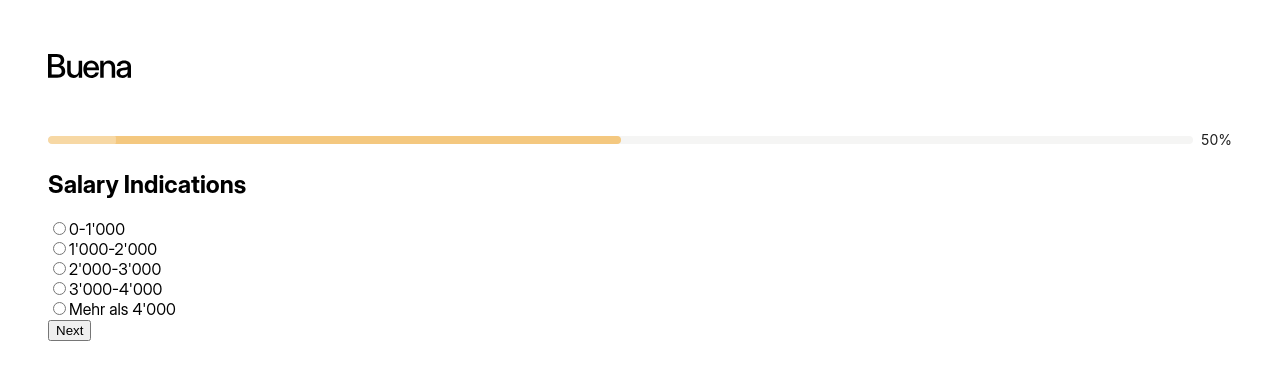
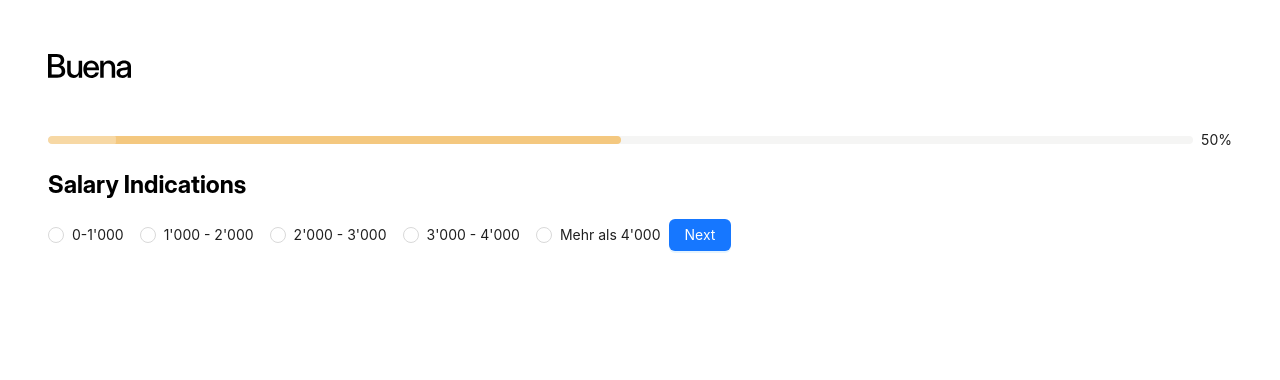
Before and after one commit to LiamGitGoing/buena-application, a React (Create React App) app: page /salary-indications in a window 1280 px wide. Shown: the top 380 px of the page. Built offline with nearby package versions, Linux system fonts and the light colour scheme.

Commit message:
[update] refactored radio buttons with Ant components

```diff
--- a/src/components/RadioButton.tsx
+++ /dev/null
@@ -1,26 +0,0 @@
-import React from 'react';
-
-interface RadioButtonProps {
-    name: string;
-    value: string;
-    checked: boolean;
-    onChange: (e: React.ChangeEvent<HTMLInputElement>) => void;
-    label: string;
-}
-
-const RadioButton: React.FC<RadioButtonProps> = ({ name, value, checked, onChange, label }) => {
-    return (
-        <div>
-            <input
-                type="radio"
-                name={name}
-                value={value}
-                checked={checked}
-                onChange={onChange}
-            />
-            <label>{label}</label>
-        </div>
-    );
-};
-
-export default RadioButton;
--- a/src/pages/SalaryIndications.tsx
+++ b/src/pages/SalaryIndications.tsx
@@ -1,17 +1,17 @@
 import React from 'react';
 import { useDispatch, useSelector } from 'react-redux';
 import { useNavigate } from 'react-router-dom';
+import { Radio, Button as AntButton } from 'antd';
+import { RadioChangeEvent } from 'antd/es/radio/interface';
 import { setSalary } from '../context/formSlice';
-import RadioButton from '../components/RadioButton';
-import Button from '../components/Button';
 import ProgressIndicator from '../components/ProgressIndicator';
 
 const SalaryIndications: React.FC = () => {
   const dispatch = useDispatch();
   const navigate = useNavigate();
-  const { salary } = useSelector((state: any) => state.form);
+  const salary = useSelector((state: any) => state.form.salary);
 
-  const handleChange = (e: React.ChangeEvent<HTMLInputElement>) => {
+  const handleChange = (e: RadioChangeEvent) => {
     dispatch(setSalary(e.target.value));
   };
 
@@ -24,42 +24,16 @@ const SalaryIndications: React.FC = () => {
       <ProgressIndicator />
 
       <h2>Salary Indications</h2>
-      <RadioButton
-        name='salary'
-        value="0-1'000"
-        checked={salary === "0-1'000"}
-        onChange={handleChange}
-        label="0-1'000"
-      />
-      <RadioButton
-        name='salary'
-        value="1'000 - 2'000"
-        checked={salary === "1'000 - 2'000"}
-        onChange={handleChange}
-        label="1'000-2'000"
-      />
-      <RadioButton
-        name='salary'
-        value="2'000 - 3'000"
-        checked={salary === "2'000 - 3'000"}
-        onChange={handleChange}
-        label="2'000-3'000"
-      />
-      <RadioButton
-        name='salary'
-        value="3'000 - 4'000"
-        checked={salary === "3'000 - 4'000"}
-        onChange={handleChange}
-        label="3'000-4'000"
-      />
-      <RadioButton
-        name='salary'
-        value="Mehr als 4'000"
-        checked={salary === "Mehr als 4'000"}
-        onChange={handleChange}
-        label="Mehr als 4'000"
-      />
-      <Button onClick={handleNext}>Next</Button>
+      <Radio.Group value={salary} onChange={handleChange}>
+        <Radio value="0-1'000">0-1'000</Radio>
+        <Radio value="1'000 - 2'000">1'000 - 2'000</Radio>
+        <Radio value="2'000 - 3'000">2'000 - 3'000</Radio>
+        <Radio value="3'000 - 4'000">3'000 - 4'000</Radio>
+        <Radio value="Mehr als 4'000">Mehr als 4'000</Radio>
+      </Radio.Group>
+      <AntButton type='primary' onClick={handleNext}>
+        Next
+      </AntButton>
     </div>
   );
 };
```
